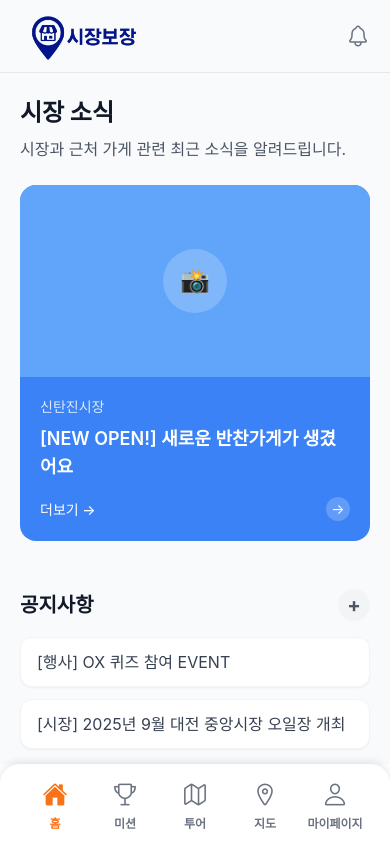
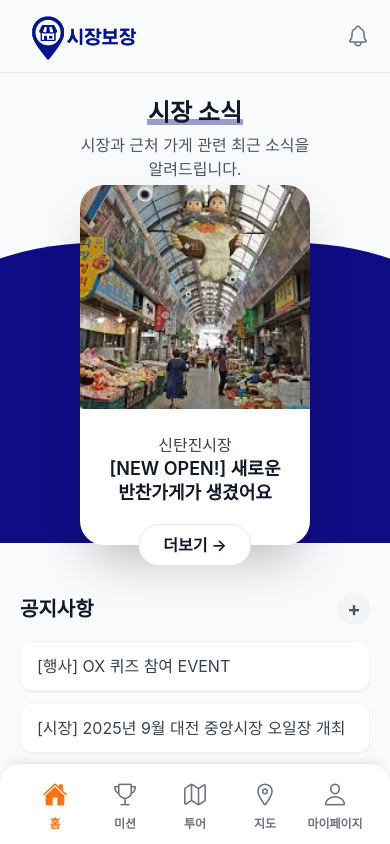
Before and after one commit to sijang-bojang/frontend, a React Native app: screen /Home in a window 390 px wide. Built offline with nearby package versions, Linux system fonts and the light colour scheme; no server answers.

Commit message:
feat: 시장 소식 캐러셀 구현

```diff
--- a/src/features/home/components/HeroCarousel.tsx
+++ b/src/features/home/components/HeroCarousel.tsx
@@ -1,47 +1,98 @@
-import React from "react";
-import { View, Text, TouchableOpacity } from "react-native";
+import React, { useRef } from "react";
+import { View, Text, TouchableOpacity, Image, Animated } from "react-native";
 
 const MarketNewsCard: React.FC = () => {
+  const scaleAnim = useRef(new Animated.Value(1)).current;
+
+  const handlePress = () => {
+    // 스케일 애니메이션
+    Animated.sequence([
+      Animated.timing(scaleAnim, {
+        toValue: 0.95,
+        duration: 100,
+        useNativeDriver: true,
+      }),
+      Animated.timing(scaleAnim, {
+        toValue: 1,
+        duration: 100,
+        useNativeDriver: true,
+      }),
+    ]).start();
+
+    console.log("더보기 버튼 클릭됨");
+    // 여기에 네비게이션이나 모달 등을 추가할 수 있습니다
+  };
+
   return (
-    <View className="px-5 py-6">
+    <View className="px-20 py-6 relative">
+      {/* 타원형 배경 */}
+      <View className="absolute inset-0 items-center justify-center -z-10">
+        <View className="w-[800px] h-[300px] bg-[#0F0D85] rounded-t-full mt-36" />
+      </View>
+
       {/* 시장 소식 제목 */}
-      <View className="mb-6">
-        <Text className="text-2xl font-bold text-gray-900 mb-2">시장 소식</Text>
-        <Text className="text-gray-600 text-base">
+      <View className="mb-1 items-center ">
+        <View className="items-center relative">
+          <Text className="text-2xl font-bold text-gray-900 relative z-10">
+            시장 소식
+          </Text>
+          <View className="absolute mb-1 bottom-0 w-24 h-1.5 bg-[#0F0D85]/40 rounded-10" />
+        </View>
+        <Text className="text-gray-600 text-base text-center mt-1">
           시장과 근처 가게 관련 최근 소식을 알려드립니다.
         </Text>
       </View>
 
       {/* 시장 소식 카드 */}
-      <TouchableOpacity
-        className="bg-blue-500 rounded-2xl overflow-hidden"
-        activeOpacity={0.9}
-      >
-        {/* 이미지 영역 (비워둠) */}
-        <View className="w-full h-48 bg-blue-400 items-center justify-center">
-          <View className="w-16 h-16 bg-white/20 rounded-full items-center justify-center">
-            <Text className="text-white text-2xl">📸</Text>
+      <View className="relative ">
+        <View
+          className="bg-white rounded-3xl overflow-hidden shadow-2xl"
+          style={{
+            shadowColor: "#000",
+            shadowOffset: {
+              width: 0,
+              height: 12,
+            },
+            shadowOpacity: 0.3,
+            shadowRadius: 20,
+            elevation: 20,
+          }}
+        >
+          {/* 시장 사진 영역 */}
+          <View className="w-full h-56 overflow-hidden">
+            <Image
+              source={require("../../../assets/images/sijang.png")}
+              className="w-full h-full"
+              resizeMode="cover"
+            />
+          </View>
+
+          {/* 카드 내용 */}
+          <View className="p-6 pb-4">
+            <Text className="text-center text-gray-700 text-base font-medium mb-0">
+              신탄진시장
+            </Text>
+            <Text className="text-center text-gray-900 text-lg font-semibold mb-6 leading-6">
+              [NEW OPEN!] 새로운 반찬가게가 생겼어요
+            </Text>
           </View>
         </View>
 
-        {/* 카드 내용 */}
-        <View className="p-5">
-          <Text className="text-blue-100 text-sm font-medium mb-2">
-            신탄진시장
-          </Text>
-          <Text className="text-white text-lg font-semibold mb-4">
-            [NEW OPEN!] 새로운 반찬가게가 생겼어요
-          </Text>
-
-          {/* 더보기 버튼 */}
-          <View className="flex-row items-center justify-between">
-            <Text className="text-white font-medium">더보기 →</Text>
-            <View className="w-6 h-6 bg-white/20 rounded-full items-center justify-center">
-              <Text className="text-white text-sm">→</Text>
-            </View>
-          </View>
+        {/* 더보기 버튼 - 카드 끝선에 반 걸려있게 */}
+        <View className="absolute bottom-0 left-1/2 transform -translate-x-1/2 translate-y-1/2">
+          <Animated.View style={{ transform: [{ scale: scaleAnim }] }}>
+            <TouchableOpacity
+              className="bg-white rounded-3xl px-6 py-2 border border-gray-200"
+              activeOpacity={1.0}
+              onPress={handlePress}
+            >
+              <Text className="text-gray-900 font-semibold text-base">
+                더보기 →
+              </Text>
+            </TouchableOpacity>
+          </Animated.View>
         </View>
-      </TouchableOpacity>
+      </View>
     </View>
   );
 };
```
Also changed, not shown: src/assets/images/sijang.png (added).
